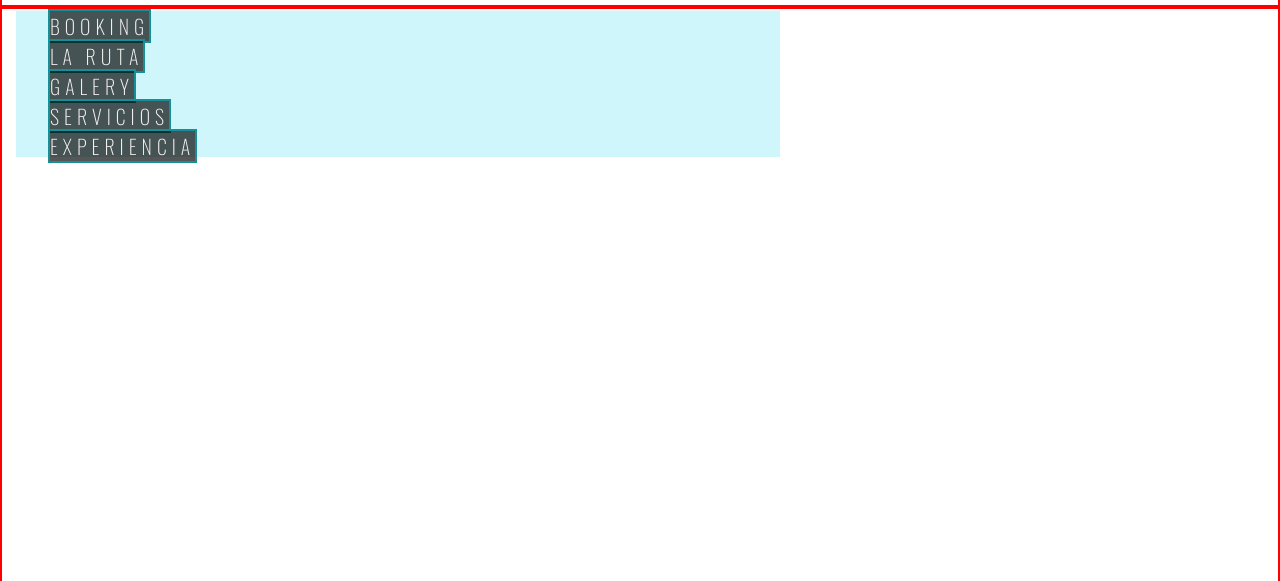
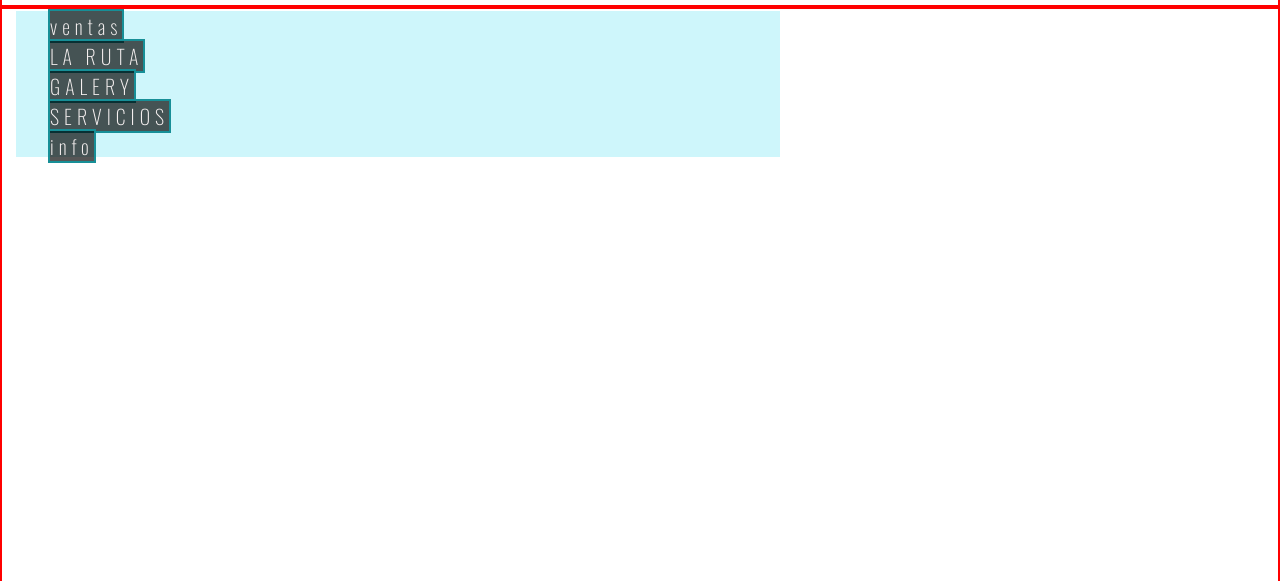
Before and after one commit to carlosrverger/sass.bt, a website: page index.html in a window 1280 px wide. Shown: the part 125-706 px from the top of the page. Drawn offline with nearby package versions, Linux system fonts and the light colour scheme; a web font is replaced by a local one.

Commit message:
cambie la wea

```diff
--- a/index.html
+++ b/index.html
@@ -29,11 +29,11 @@
 
                   <nav>
                       <ul class="menu ">
-                          <li><a href="booking.html" class="enlaces">BOOKING</a></li>
+                          <li><a href="booking.html" class="enlaces">ventas</a></li>
                           <li><a href="rutalat.html" class="enlaces">LA RUTA</a> </li>
                           <li><a href="galery.html" class="enlaces">GALERY</a></li>
                           <li><a href="servicios.html" class="enlaces">SERVICIOS</a></li>
-                          <li><a href="about.html" class="enlaces">EXPERIENCIA</a></li>
+                          <li><a href="about.html" class="enlaces">info</a></li>
                       </ul>
                   </nav>
 
```
